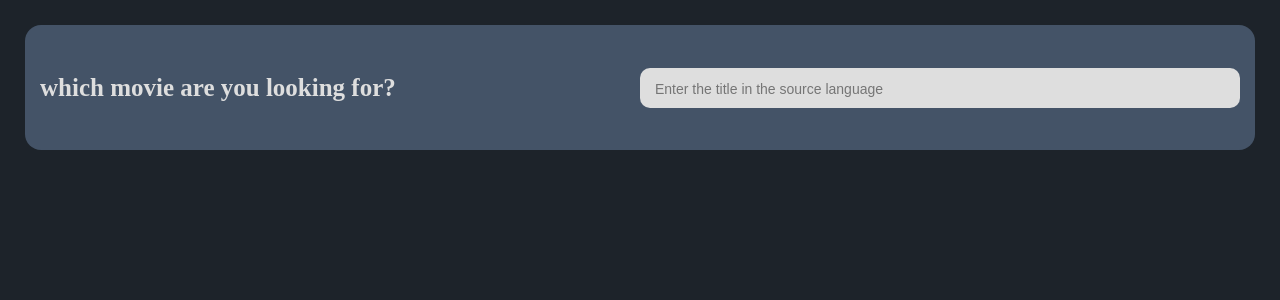
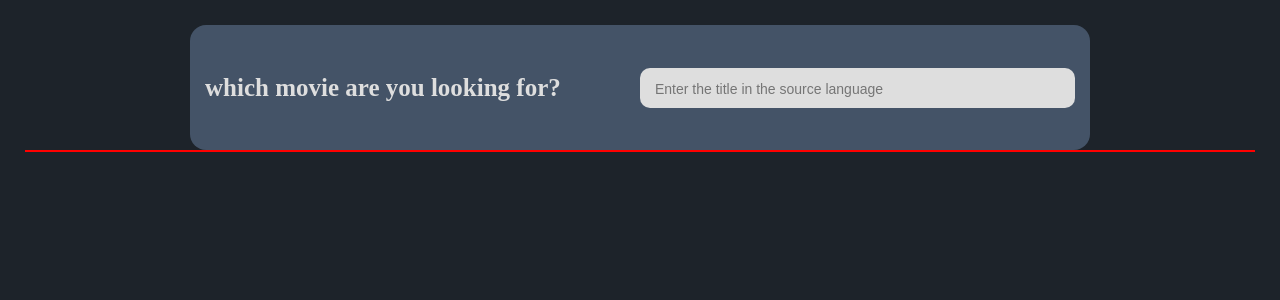
Before and after one commit to FilipeNatividade/search_movies, a React (Create React App) app: page / in a window 1280 px wide. Shown: the top 300 px of the page. Built offline with nearby package versions, Linux system fonts and the light colour scheme; no server answers.

Commit message:
fix header search

```diff
--- a/src/components/card-movies/style.js
+++ b/src/components/card-movies/style.js
@@ -22,6 +22,7 @@ export const Posters = styled.img`
 `;
 
 export const Title = styled.h2`
+  font-size: 20px;
   margin-top: 25px;
 `;
 
--- a/src/components/container-search/style.js
+++ b/src/components/container-search/style.js
@@ -1,6 +1,9 @@
 import styled from "styled-components/macro";
 
-export const Container = styled.div``;
+export const Container = styled.div`
+  display: flex;
+  flex-direction: column;
+`;
 
 export const Header = styled.div`
   background-color: #445367;
@@ -18,6 +21,10 @@ export const Header = styled.div`
     display: flex;
     height: 125px;
     justify-content: space-between;
+    margin: 0 auto;
+  }
+  @media only screen and (min-width: 1000px){
+    width: 900px;
   }
 `;
 
@@ -45,7 +52,9 @@ export const InputSearch = styled.input`
 `;
 
 export const RenderCards = styled.div`
+border: 1px solid red;
   display: flex;
   flex-wrap: wrap;
   justify-content: space-between;
+  width: 100%;
 `;
```
